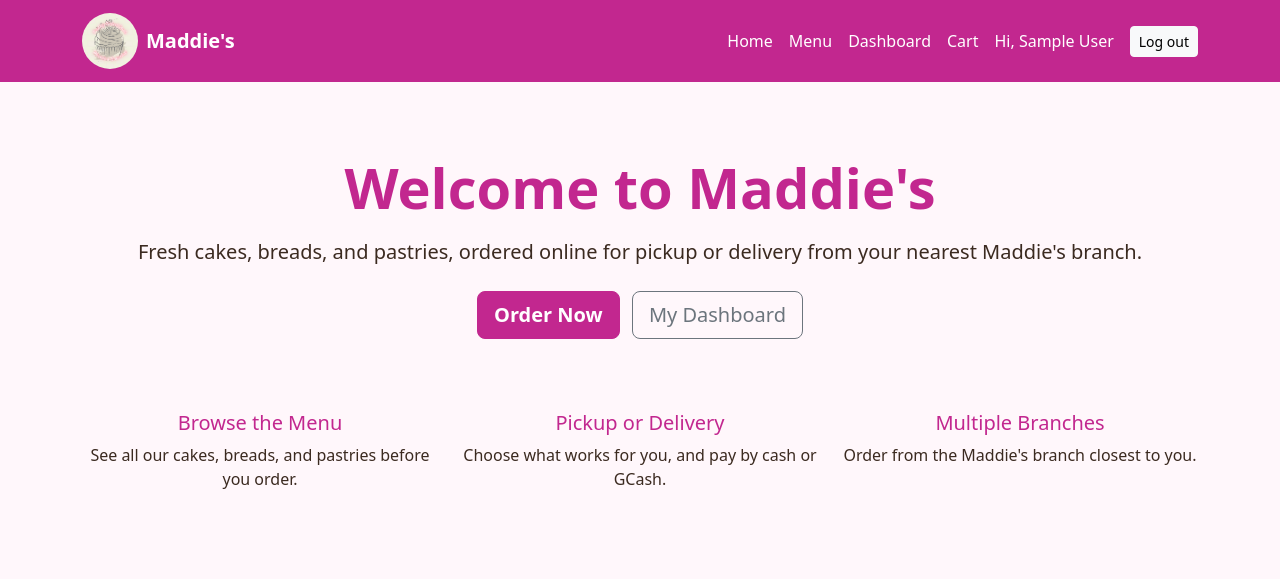
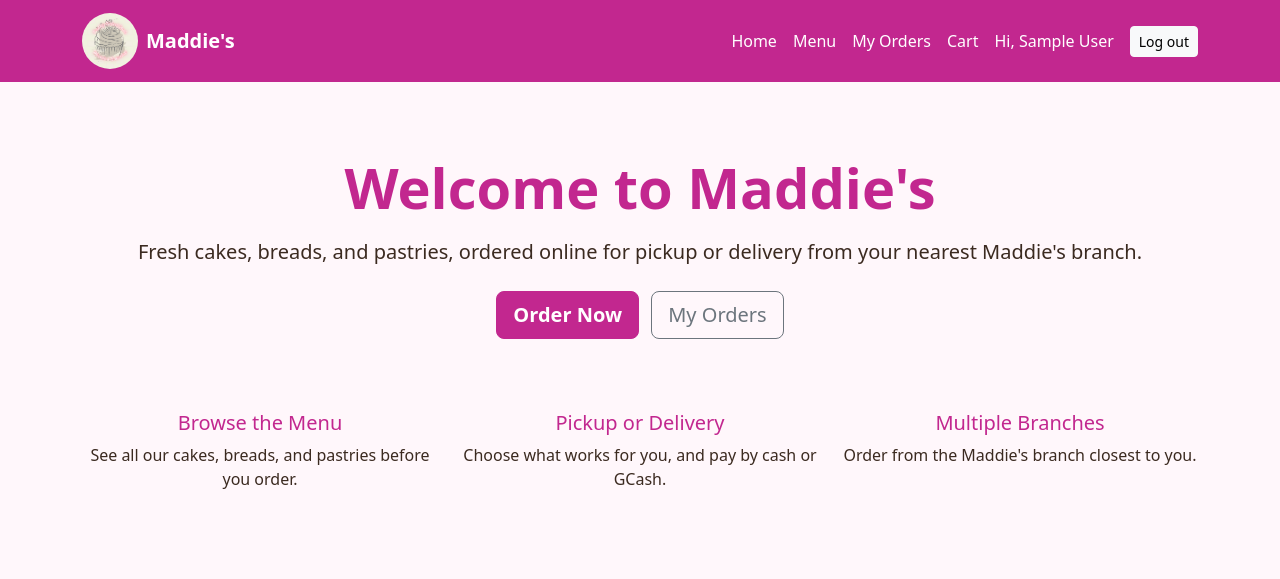
Before and after one commit to gimangjhonaxel-alt/maddies-system, a Flask app: page / in a window 1280 px wide. Shown: the top 579 px of the page. Run offline with Flask 3, Linux system fonts and the light colour scheme; the visitor is signed in with stand-in values (Sample User, id 1); some libraries are stand-ins or nearby versions.

Commit message:
Show My Orders instead of Dashboard for customers

```diff
--- a/templates/base.html
+++ b/templates/base.html
@@ -31,7 +31,7 @@
                     </li>
                     {% if session.get('user_id') %}
                         <li class="nav-item">
-                            <a class="nav-link" href="{{ url_for('dashboard.index') }}">Dashboard</a>
+                            <a class="nav-link" href="{{ url_for('dashboard.index') }}">{{ 'My Orders' if session.get('role') == 'customer' else 'Dashboard' }}</a>
                         </li>
                     {% endif %}
                     {% if session.get('role') in ['owner', 'manager'] %}
--- a/templates/index.html
+++ b/templates/index.html
@@ -12,7 +12,9 @@
     <div class="mt-4">
         <a href="{{ url_for('products.menu') }}" class="btn btn-maddies btn-lg me-2">Order Now</a>
         {% if session.get('user_id') %}
-            <a href="{{ url_for('dashboard.index') }}" class="btn btn-outline-secondary btn-lg">My Dashboard</a>
+            <a href="{{ url_for('dashboard.index') }}" class="btn btn-outline-secondary btn-lg">
+                {{ 'My Orders' if session.get('role') == 'customer' else 'Dashboard' }}
+            </a>
         {% else %}
             <a href="{{ url_for('auth.login') }}" class="btn btn-outline-secondary btn-lg">Log In</a>
         {% endif %}
```
